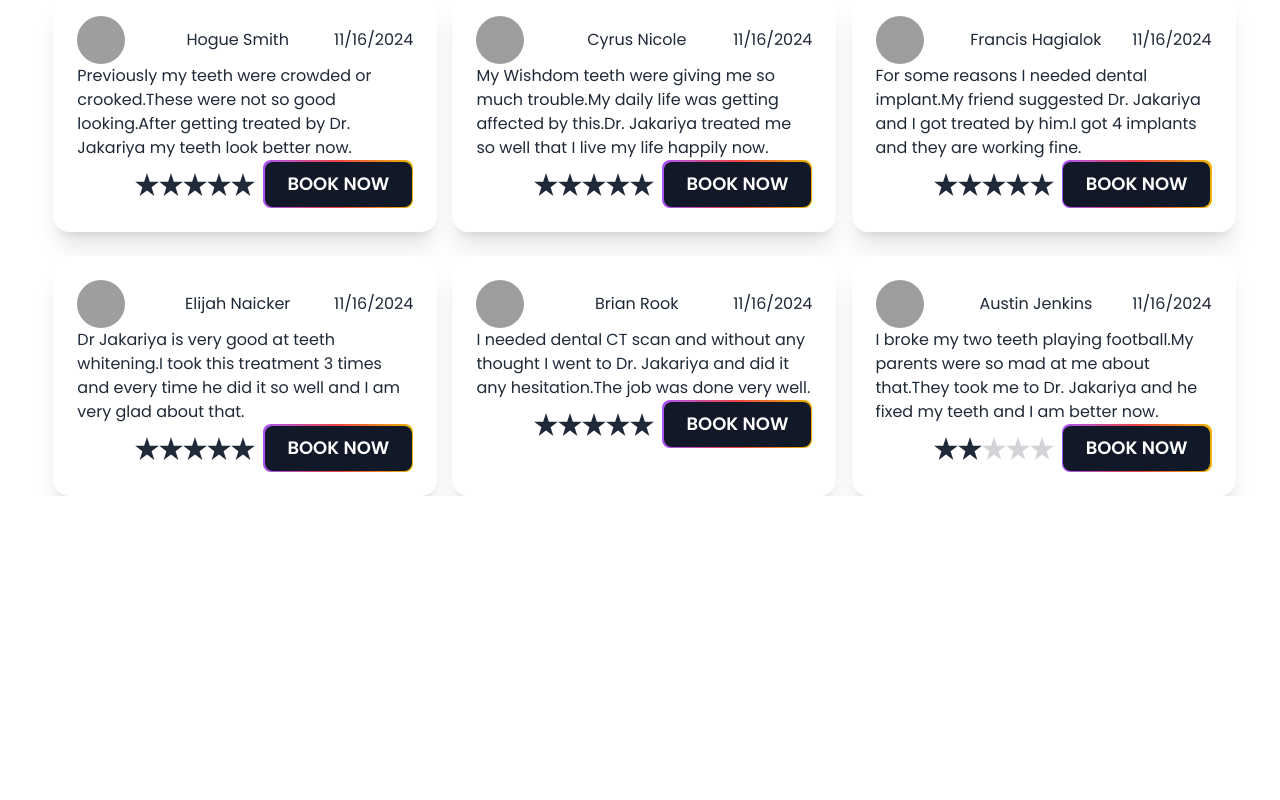
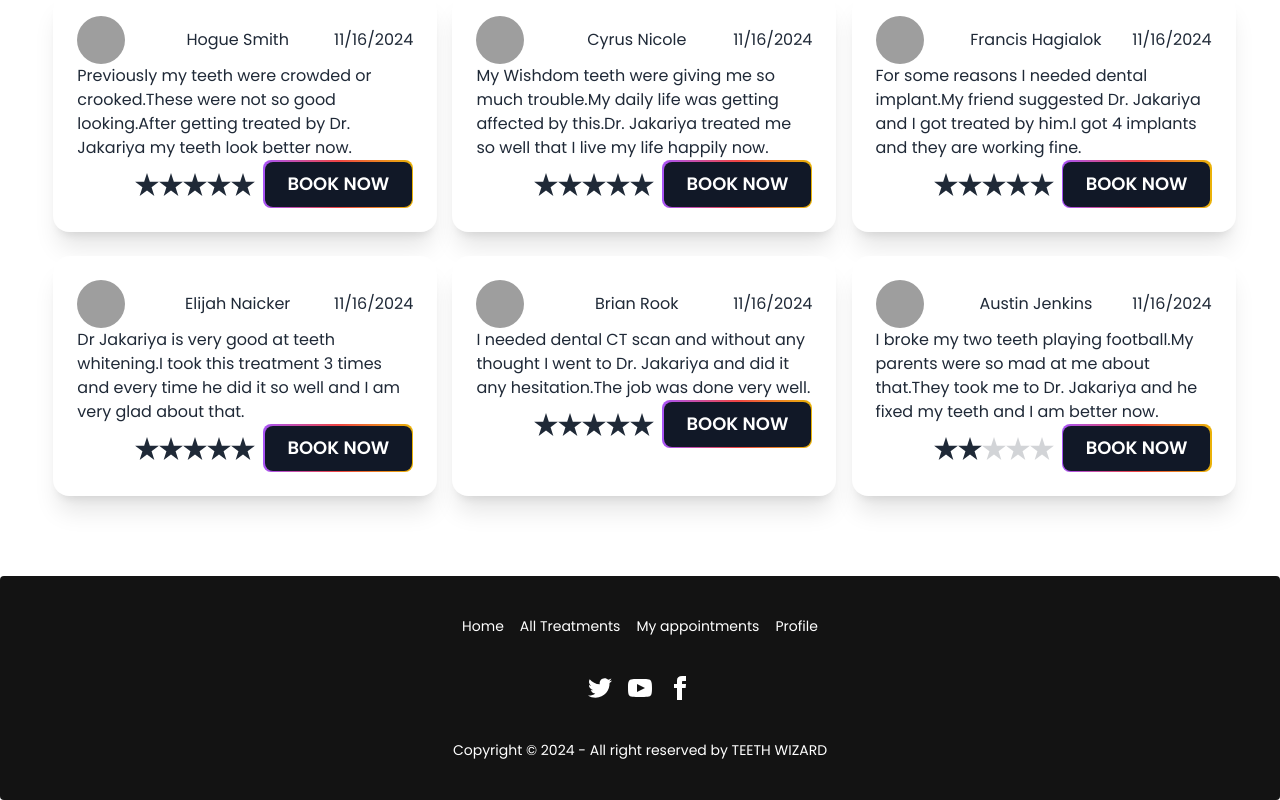
Before and after one commit to SK-Jabed/Teeth-Wizard-React-Project, a React (Vite) app: page / in a window 1280 px wide. Shown: the part 1324-2124 px from the top of the page. Before the commit the page ends 1820 px from the top, so only its background shows below. Built offline with nearby package versions, Linux system fonts and the light colour scheme; grey boxes are pictures that could not be loaded.

Commit message:
Footer Jsx Component Added and Completed

```diff
--- /dev/null
+++ b/src/components/Footer.jsx
@@ -0,0 +1,61 @@
+import React from 'react';
+
+const Footer = () => {
+    return (
+      <div>
+        <footer className="footer footer-center text-white bg-[#131313] rounded p-10 mt-20">
+          <nav className="grid grid-flow-col gap-4">
+            <a className="link link-hover">Home</a>
+            <a className="link link-hover">All Treatments</a>
+            <a className="link link-hover">My appointments</a>
+            <a className="link link-hover">Profile</a>
+          </nav>
+          <nav>
+            <div className="grid grid-flow-col gap-4">
+              <a>
+                <svg
+                  xmlns="http://www.w3.org/2000/svg"
+                  width="24"
+                  height="24"
+                  viewBox="0 0 24 24"
+                  className="fill-current"
+                >
+                  <path d="M24 4.557c-.883.392-1.832.656-2.828.775 1.017-.609 1.798-1.574 2.165-2.724-.951.564-2.005.974-3.127 1.195-.897-.957-2.178-1.555-3.594-1.555-3.179 0-5.515 2.966-4.797 6.045-4.091-.205-7.719-2.165-10.148-5.144-1.29 2.213-.669 5.108 1.523 6.574-.806-.026-1.566-.247-2.229-.616-.054 2.281 1.581 4.415 3.949 4.89-.693.188-1.452.232-2.224.084.626 1.956 2.444 3.379 4.6 3.419-2.07 1.623-4.678 2.348-7.29 2.04 2.179 1.397 4.768 2.212 7.548 2.212 9.142 0 14.307-7.721 13.995-14.646.962-.695 1.797-1.562 2.457-2.549z"></path>
+                </svg>
+              </a>
+              <a>
+                <svg
+                  xmlns="http://www.w3.org/2000/svg"
+                  width="24"
+                  height="24"
+                  viewBox="0 0 24 24"
+                  className="fill-current"
+                >
+                  <path d="M19.615 3.184c-3.604-.246-11.631-.245-15.23 0-3.897.266-4.356 2.62-4.385 8.816.029 6.185.484 8.549 4.385 8.816 3.6.245 11.626.246 15.23 0 3.897-.266 4.356-2.62 4.385-8.816-.029-6.185-.484-8.549-4.385-8.816zm-10.615 12.816v-8l8 3.993-8 4.007z"></path>
+                </svg>
+              </a>
+              <a>
+                <svg
+                  xmlns="http://www.w3.org/2000/svg"
+                  width="24"
+                  height="24"
+                  viewBox="0 0 24 24"
+                  className="fill-current"
+                >
+                  <path d="M9 8h-3v4h3v12h5v-12h3.642l.358-4h-4v-1.667c0-.955.192-1.333 1.115-1.333h2.885v-5h-3.808c-3.596 0-5.192 1.583-5.192 4.615v3.385z"></path>
+                </svg>
+              </a>
+            </div>
+          </nav>
+          <aside>
+            <p>
+              Copyright © {new Date().getFullYear()} - All right reserved by
+              TEETH WIZARD
+            </p>
+          </aside>
+        </footer>
+      </div>
+    );
+};
+
+export default Footer;
--- a/src/layouts/MainLayout.jsx
+++ b/src/layouts/MainLayout.jsx
@@ -1,6 +1,7 @@
 import React from "react";
 import { Outlet } from "react-router-dom";
 import Navbar from "../components/Navbar";
+import Footer from "../components/Footer";
 
 
 const MainLayout = () => {
@@ -8,6 +9,7 @@
         <div>
             <Navbar></Navbar>
             <Outlet></Outlet>
+            <Footer></Footer>
         </div>
     );
 };
```
